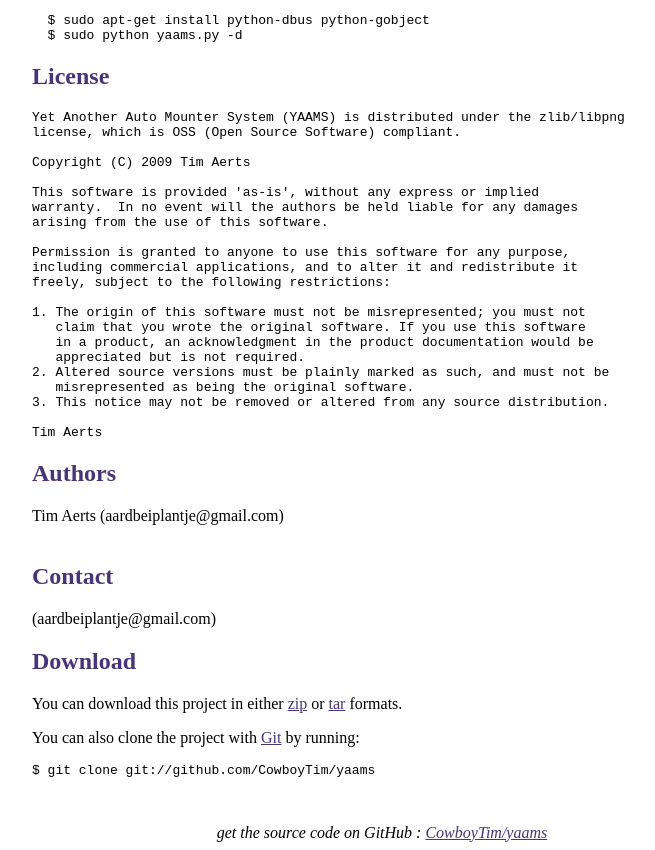
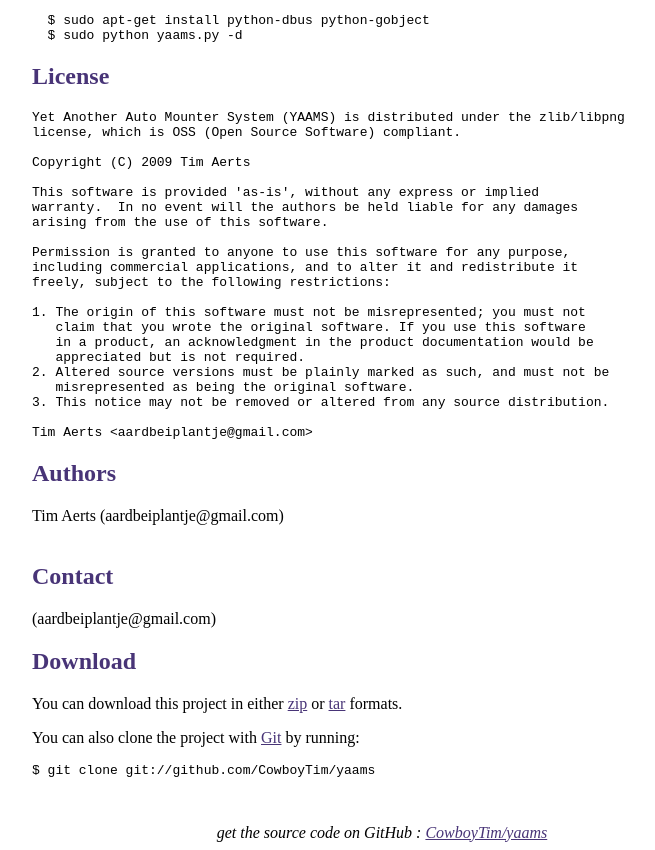
Before and after one commit to CowboyTim/yaams, a plain HTML site: page index.html in a window 1280 px wide. Shown: the part 491-1341 px from the top of the page, without its empty margins (258-913 px from the left). Drawn offline with Linux system fonts and the light colour scheme.

Commit message:
- email '<>' corrected for html

```diff
--- a/index.html
+++ b/index.html
@@ -87,7 +87,7 @@ freely, subject to the following restrictions:
    misrepresented as being the original software.
 3. This notice may not be removed or altered from any source distribution.
 
-Tim Aerts <aardbeiplantje@gmail.com></pre>
+Tim Aerts &lt;aardbeiplantje@gmail.com&gt;</pre>
 <h2>Authors</h2>
 <p>Tim Aerts (aardbeiplantje@gmail.com)
 <br/>
```
